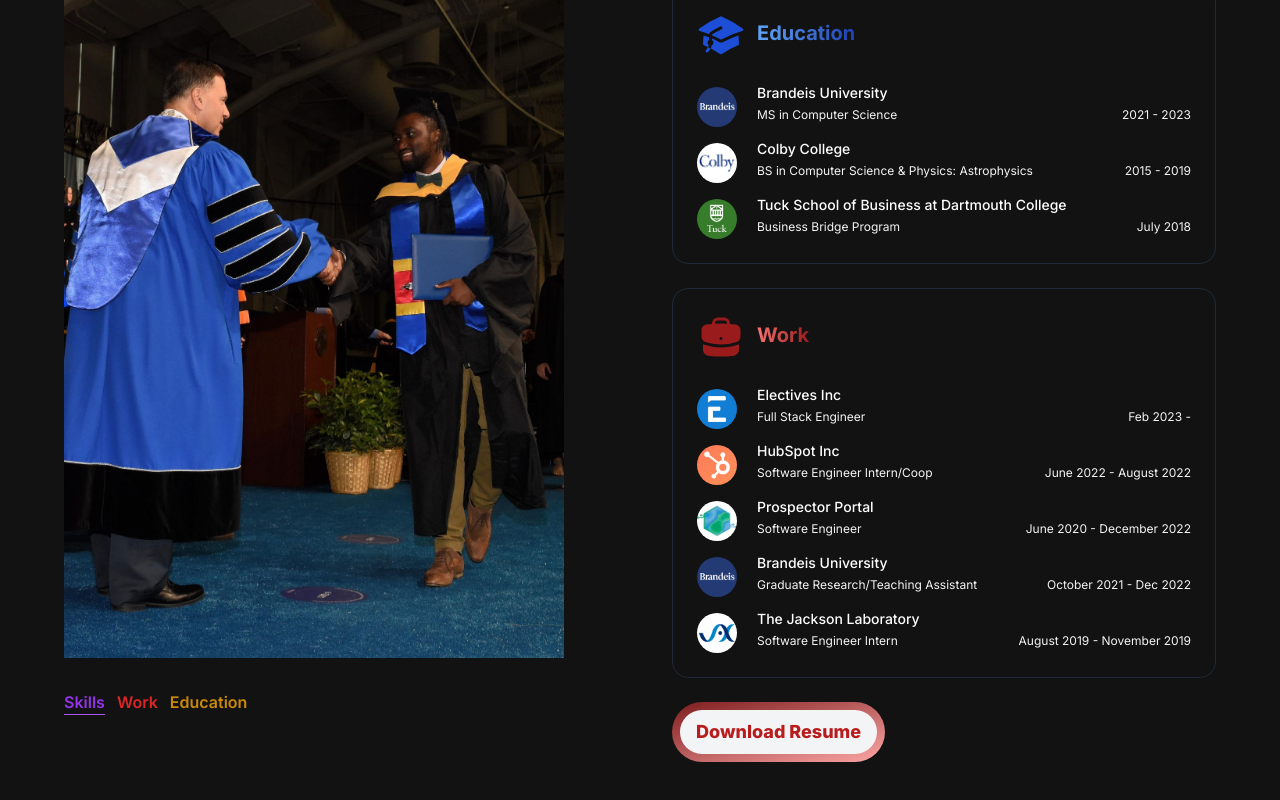
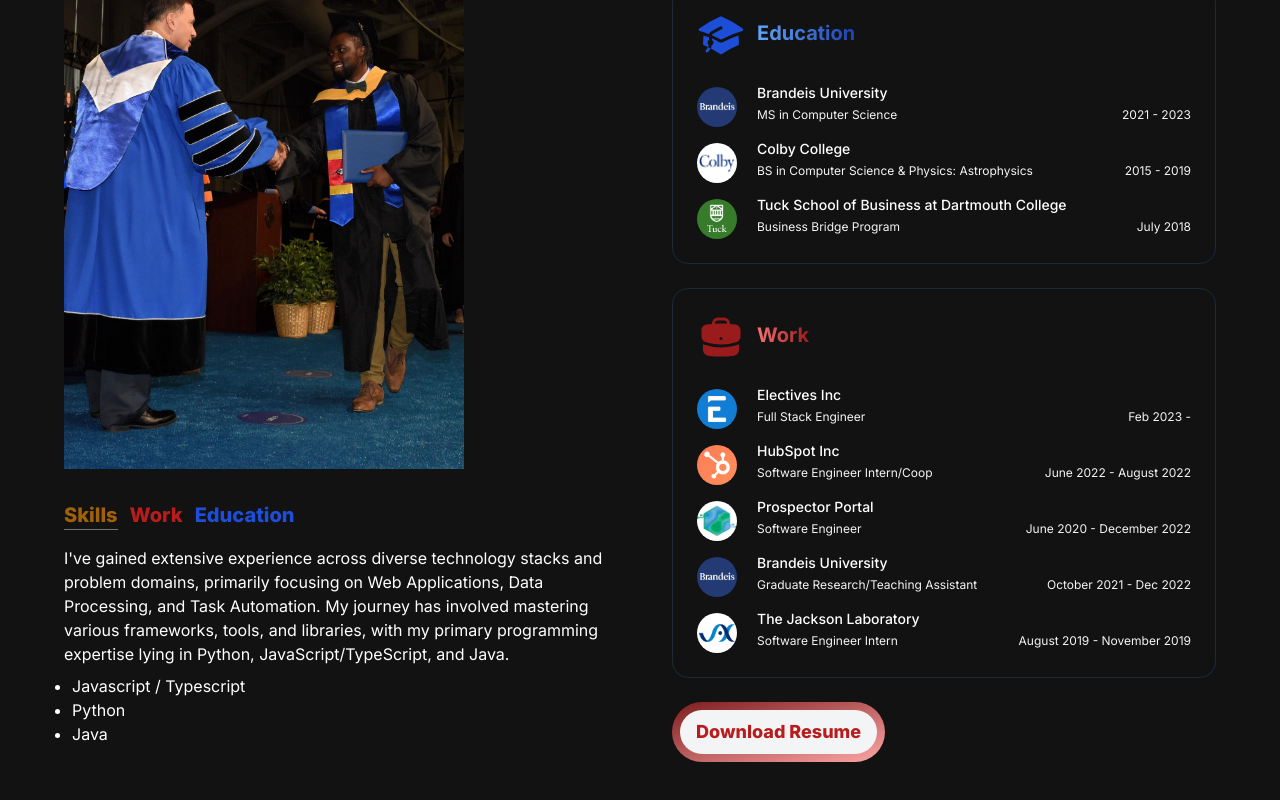
Before and after one commit to mkhanyisig/personal-portfolio, a Next.js app: page / in a window 1280 px wide. Shown: the part 1170-1970 px from the top of the page. Built offline with nearby package versions, Linux system fonts and the light colour scheme.

Commit message:
reword experiences section

```diff
--- a/src/app/components/AboutSection.jsx
+++ b/src/app/components/AboutSection.jsx
@@ -63,13 +63,20 @@
     title: "Skills",
     id: "skills",
     content: (
-      <ul className="list-disc pl-2">
-        <li>Node.js</li>
-        <li>Typescript</li>
-        <li>Javascript</li>
-        <li>Python</li>
-        <li>Java</li>
-      </ul>
+      <div>
+        <p>
+          I've gained extensive experience across diverse technology stacks and
+          problem domains, primarily focusing on Web Applications, Data
+          Processing, and Task Automation. My journey has involved mastering
+          various frameworks, tools, and libraries, with my primary programming
+          expertise lying in Python, JavaScript/TypeScript, and Java.
+        </p>
+        <ul className="list-disc pl-2 py-2">
+          <li>Javascript / Typescript</li>
+          <li>Python</li>
+          <li>Java</li>
+        </ul>
+      </div>
     ),
   },
   {
@@ -77,8 +84,14 @@
     id: "work",
     content: (
       <p>
-        I have worked mostly within startup environments in small autonomous
-        teams
+        My early career journey thus far has predominantly unfolded within
+        projects, small autonomous teams, and startup environments. I've owned
+        end-to-end feature implementations and deployment, including
+        implementing Figma designs that match the final User Interface and are
+        performant, reusable, and scalable solutions. Adept at automating tasks
+        and orchestrating functions that utilize third-party API’s or cloud
+        services, I've consistently delivered impactful solutions. I remain
+        dedicated to continuous growth and innovation in software development.
       </p>
     ),
   },
@@ -114,14 +127,14 @@
           <Image
             src="/images/grad.jpeg"
             alt="MK grad"
-            width={500}
-            height={500}
+            width={400}
+            height={400}
           />
           <div className="flex flex-row justify-start mt-8">
             <TabButton
               active={tab === "skills"}
               selectTab={() => handleTabChange("skills")}
-              tcolor={"text-blue-600"}
+              tcolor={"text-yellow-700 hover:text-yellow-400"}
             >
               {" "}
               Skills{" "}
@@ -129,7 +142,7 @@
             <TabButton
               active={tab === "work"}
               selectTab={() => handleTabChange("work")}
-              tcolor={"text-red-600"}
+              tcolor={"text-red-700 hover:text-red-400"}
             >
               {" "}
               Work{" "}
@@ -138,11 +151,21 @@
             <TabButton
               active={tab === "education"}
               selectTab={() => handleTabChange("education")}
-              tcolor={"text-yellow-600"}
+              tcolor={"text-blue-700 hover:text-blue-400"}
             >
               {" "}
               Education{" "}
             </TabButton>
+          </div>
+          <div className="mt-4">
+            <div>
+              {tab === "skills" &&
+                TAB_DATA.find((tab) => tab.id === "skills").content}
+              {tab === "work" &&
+                TAB_DATA.find((tab) => tab.id === "work").content}
+              {tab === "education" &&
+                TAB_DATA.find((tab) => tab.id === "education").content}
+            </div>
           </div>
         </div>
 
--- a/src/app/components/HeroSection.jsx
+++ b/src/app/components/HeroSection.jsx
@@ -65,8 +65,8 @@
             Welcome to my little corner of of the internet! Here I try to
             highlight some of my skills and experiences. I love and enjoy
             solving problems through code. Whether you're here to explore my
-            work or just chat, feel free to reach out. I'm always up for a good
-            conversation!
+            work or just curious, feel free to reach out. I'm always up for a
+            good conversation!
           </p>
           <div>
             <button className="px-2 py-2 mr-4 w-full sm:w-fit rounded-full bg-gradient-to-br from-blue-900 to-blue-300 hover:bg-slate-800 mt-3">
--- a/src/app/components/TabButton.jsx
+++ b/src/app/components/TabButton.jsx
@@ -1,15 +1,11 @@
 import React from "react";
 
 const TabButton = ({ active, selectTab, children, tcolor }) => {
-  const buttonClasses = active
-    ? "text-purple-600 border-purple-500 border-b"
-    : `text-${tcolor} `;
+  const buttonClasses = active ? " border-neutral-500 border-b" : `${tcolor} `;
 
   return (
     <button onClick={selectTab}>
-      <p
-        className={`mr-3 font-semibold ${tcolor} hover:text-blue-600 ${buttonClasses} `}
-      >
+      <p className={`mr-3 text-xl font-extrabold ${tcolor}  ${buttonClasses} `}>
         {children}
       </p>
     </button>
```
